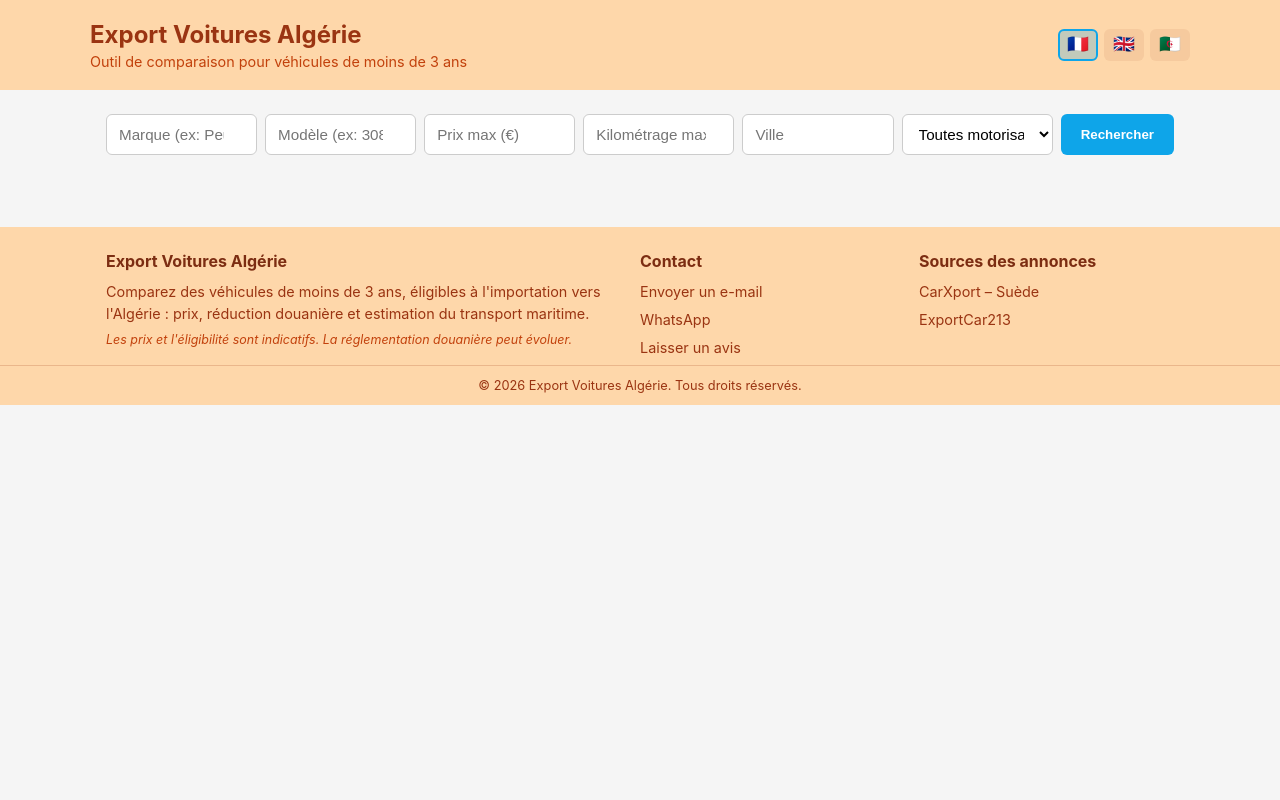
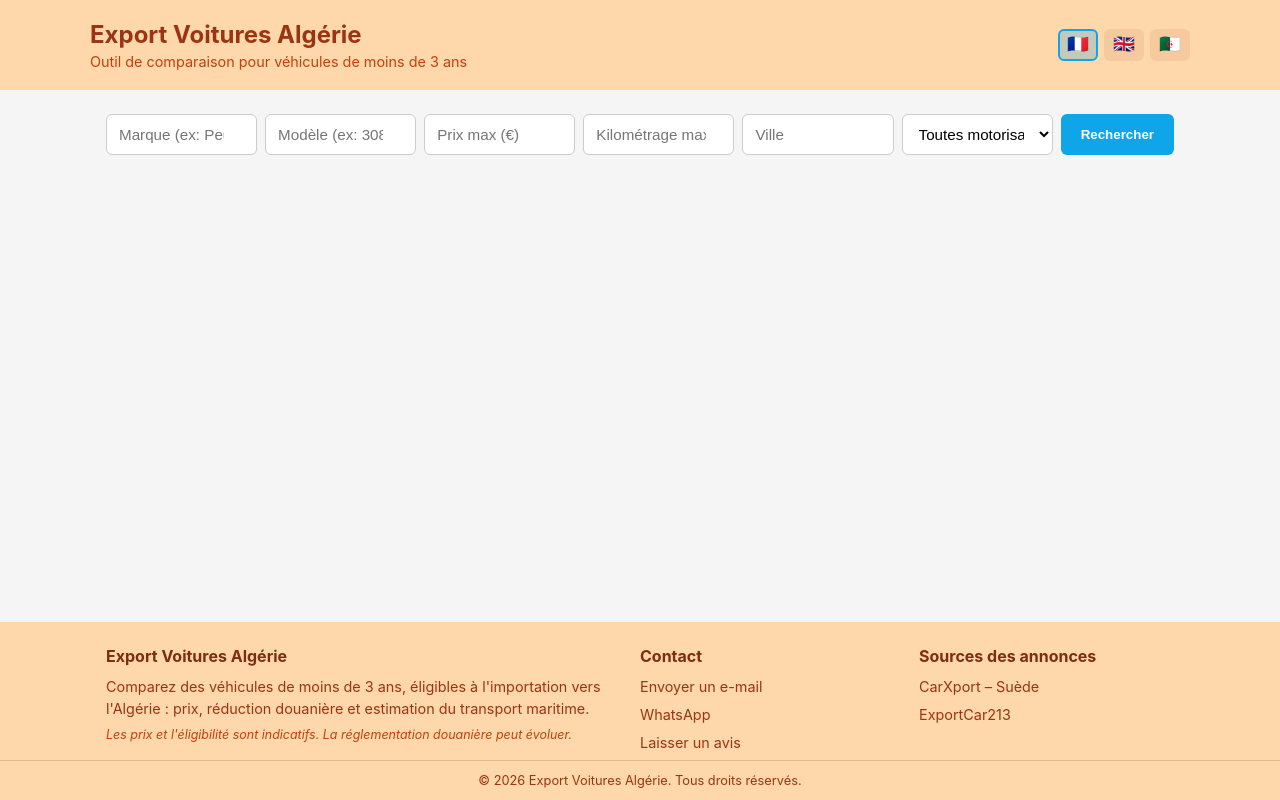
Before and after one commit to zbedia/car-export-algeria, an Angular app in the folder frontend/: page / in a window 1280 px wide. Built offline with nearby package versions, Linux system fonts and the light colour scheme.

Commit message:
Sticky footer layout so search area fills the viewport

```diff
--- a/frontend/src/styles.css
+++ b/frontend/src/styles.css
@@ -7,6 +7,29 @@ body {
   font-family: -apple-system, BlinkMacSystemFont, 'Segoe UI', Roboto, 'Noto Sans Arabic', sans-serif;
   background: #f5f5f5;
   color: #1a1a1a;
+}
+
+/* Sticky-footer layout: the app root is a full-height flex column.
+   The header stays on top, the footer is pushed to the bottom of the
+   viewport, and <main> flex:1 grows to fill whatever is in between —
+   so the search area is never squeezed between header and footer on
+   short screens or before results load. */
+html,
+body {
+  height: 100%;
+}
+
+app-root {
+  display: flex;
+  flex-direction: column;
+  min-height: 100%;
+}
+
+main {
+  flex: 1;
+  max-width: 1100px;
+  margin: 0 auto;
+  padding: 24px 16px;
 }
 
 .app-header {
@@ -41,12 +64,6 @@ body {
   font-size: 0.9rem;
 }
 
-main {
-  max-width: 1100px;
-  margin: 0 auto;
-  padding: 24px 16px;
-}
-
 /* Basic RTL support for Arabic. Flexbox row direction and text-align
    mirror automatically via the dir attribute; this only covers elements
    that use absolute left/right positioning instead. */
```
